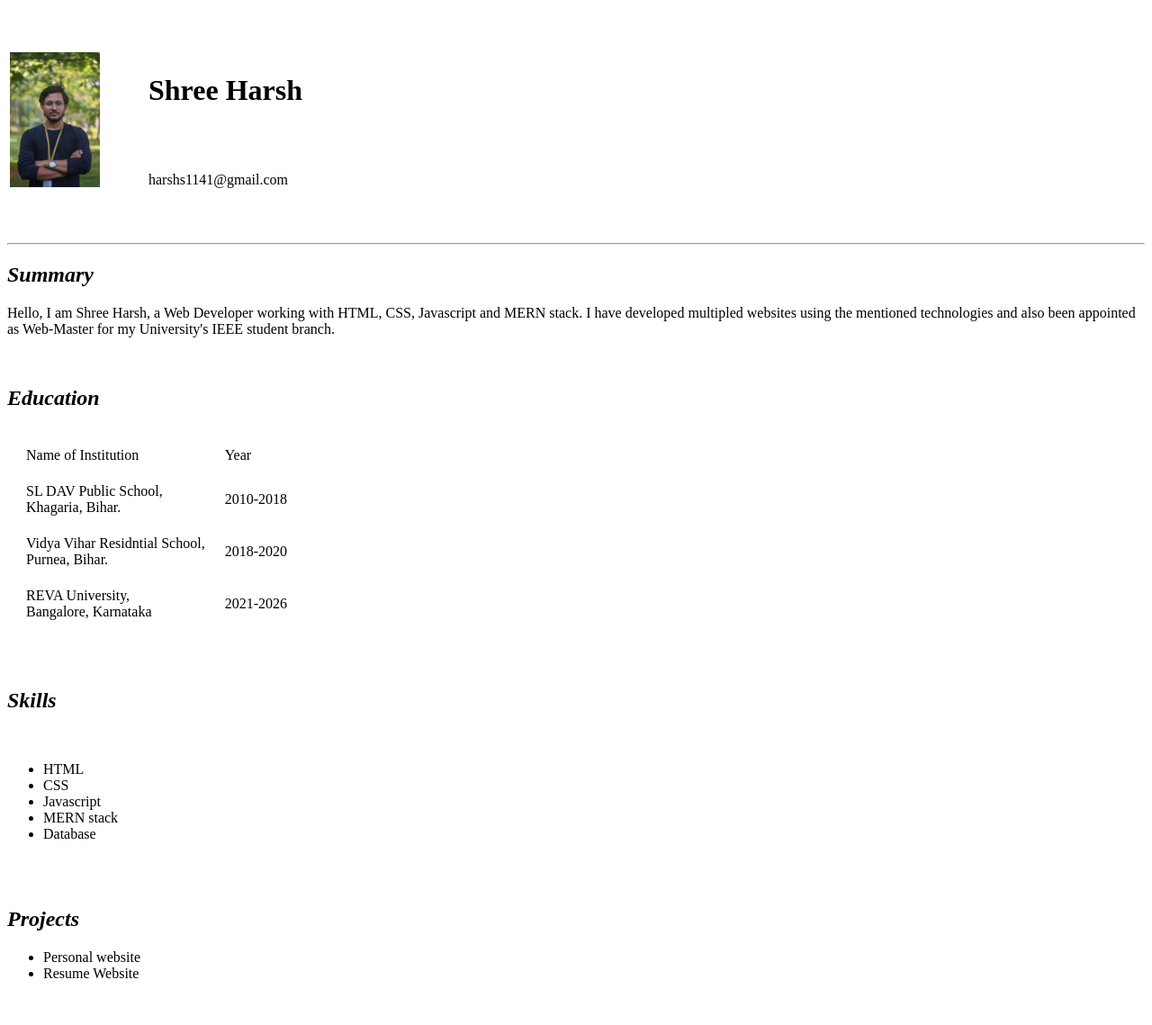
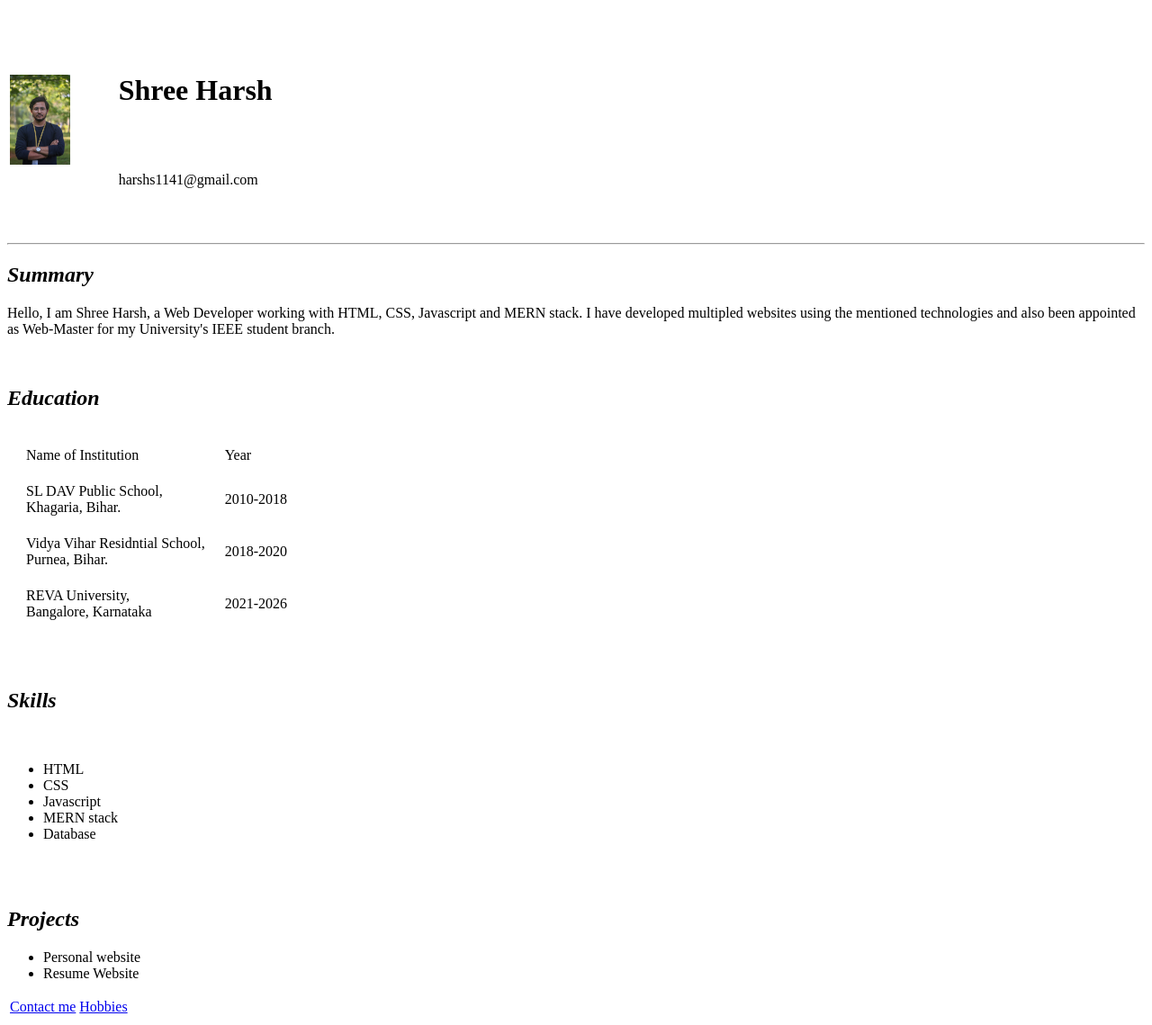
Before and after one commit to shreeharsh1141/Resume, a plain HTML site: page index.html in a window 1280 px wide. Shown: the whole page at 90% size. Before the commit the page ends 1107 px from the top, so only its background shows below. Drawn offline with Linux system fonts and the light colour scheme.

Commit message:
Adding contact information and hobbies page to the index.

```diff
--- a/index.html
+++ b/index.html
@@ -13,7 +13,7 @@
     <table>
         <tr>
             <td>
-                <img src="/assets/Pic.jpg" alt="Shree Harsh Image" width=" 100px">
+                <img src="/assets/Pic.jpg" alt="Shree Harsh Image" height=" 100px">
             </td>
             <td>
                 <table cellspacing="50px" cellpadding="0">
@@ -107,5 +107,11 @@
         </li>
     </ul>
 
+    <table>
+        <tr>
+            <td><a href="info/contact.html">Contact me</a></td>
+            <td><a href="info/hobbies.html">Hobbies</a></td>
+        </tr>
+    </table>
 </body>
 </html>
```
